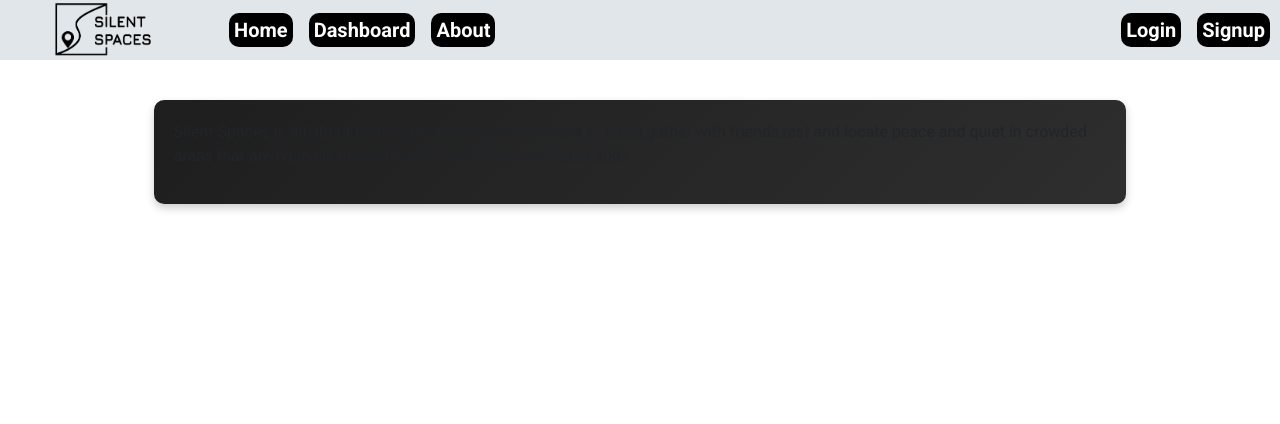
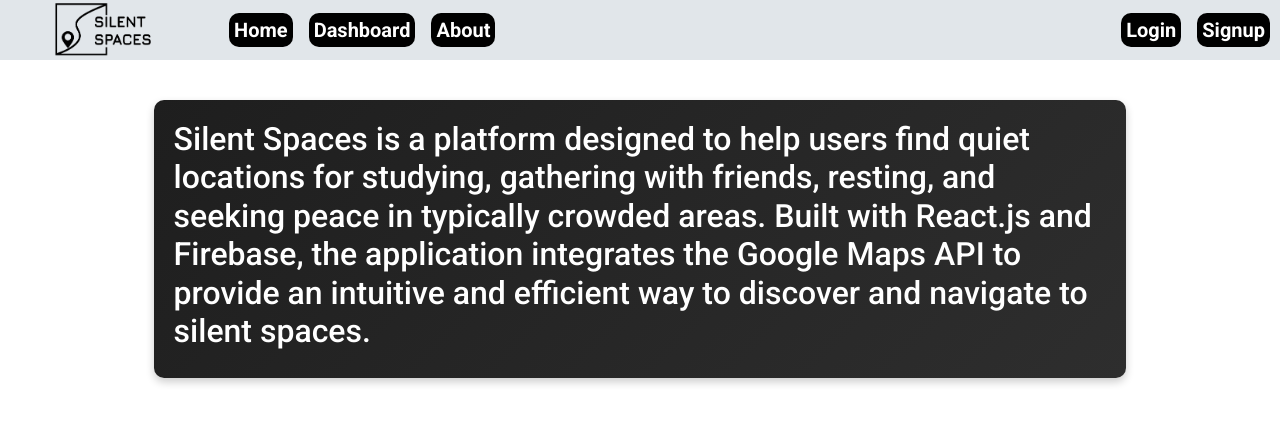
Before and after one commit to Esatduman/Silent-Spaces, a React (Vite) app in the folder Coding Project/silent-spaces/: page /Silent-Spaces/about in a window 1280 px wide. Shown: the top 424 px of the page. Built offline with nearby package versions, Linux system fonts and the light colour scheme; no server answers.

Commit message:
more updates

```diff
--- a/Coding Project/silent-spaces/src/routes/About.jsx
+++ b/Coding Project/silent-spaces/src/routes/About.jsx
@@ -5,10 +5,9 @@ export function About() {
     return (
         <>
             <div className="title-div">
-               <p>
-                Silent Spaces is all about helping people find silent places to study,gather with friends,rest and locate peace and quiet in crowded areas that are typically make it hard
-                to find a nice and quiet spot.
-               </p>
+               <h2>
+               Silent Spaces is a platform designed to help users find quiet locations for studying, gathering with friends, resting, and seeking peace in typically crowded areas. Built with React.js and Firebase, the application integrates the Google Maps API to provide an intuitive and efficient way to discover and navigate to silent spaces.
+               </h2>
             </div>
         </>
     );
--- a/Coding Project/silent-spaces/src/routes/About.scss
+++ b/Coding Project/silent-spaces/src/routes/About.scss
@@ -5,43 +5,9 @@
 .title-div {
     background: linear-gradient(135deg, #1e1e1e, #2e2e2e);  // Dark gradient background
     margin: 40px auto;
+    color: white;
     padding: 20px;
     border-radius: 10px;  // Rounded corners for modern look
     box-shadow: 0 4px 8px rgba(0, 0, 0, 0.2);  // Soft shadow
     max-width: 80%;  // Responsive width
 }
-
-.names-div {
-    text-align: center;
-    font-size: 1.5rem;
-    font-family: 'Roboto', sans-serif;
-    background: linear-gradient(135deg, #282828, #383838);  // Dark gradient background
-    margin: 40px auto;
-    padding: 20px;
-    border-radius: 10px;  // Rounded corners for modern look
-    box-shadow: 0 4px 8px rgba(0, 0, 0, 0.2);  // Soft shadow
-    max-width: 80%;  // Responsive width
-}
-
-.person-div {
-    background: #333;  // Dark background for each person
-    color: #e0e0e0;  // Light text color
-    padding: 15px;
-    border-radius: 8px;  // Rounded corners
-    margin: 10px;
-    transition: transform 0.3s, box-shadow 0.3s;  // Smooth hover effects
-}
-
-.person-div:hover {
-    transform: scale(1.05);  // Slight zoom effect
-    box-shadow: 0 8px 16px rgba(0, 0, 0, 0.3);  // Enhanced shadow on hover
-}
-
-h3 {
-    font-size: 1.2rem;  // Slightly smaller for a balanced look
-    margin: 0;
-}
-
-p {
-    margin: 0;
-}
```
